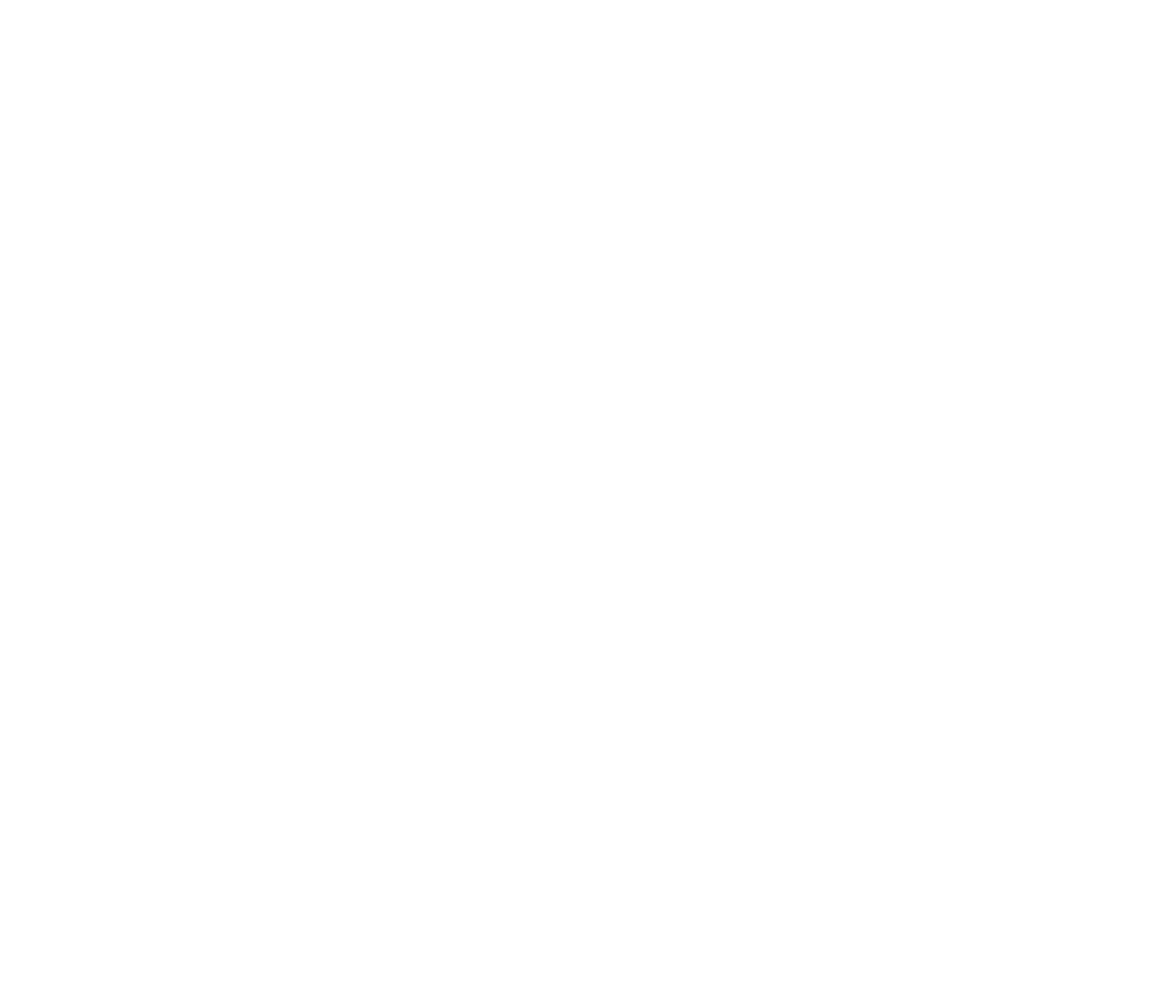
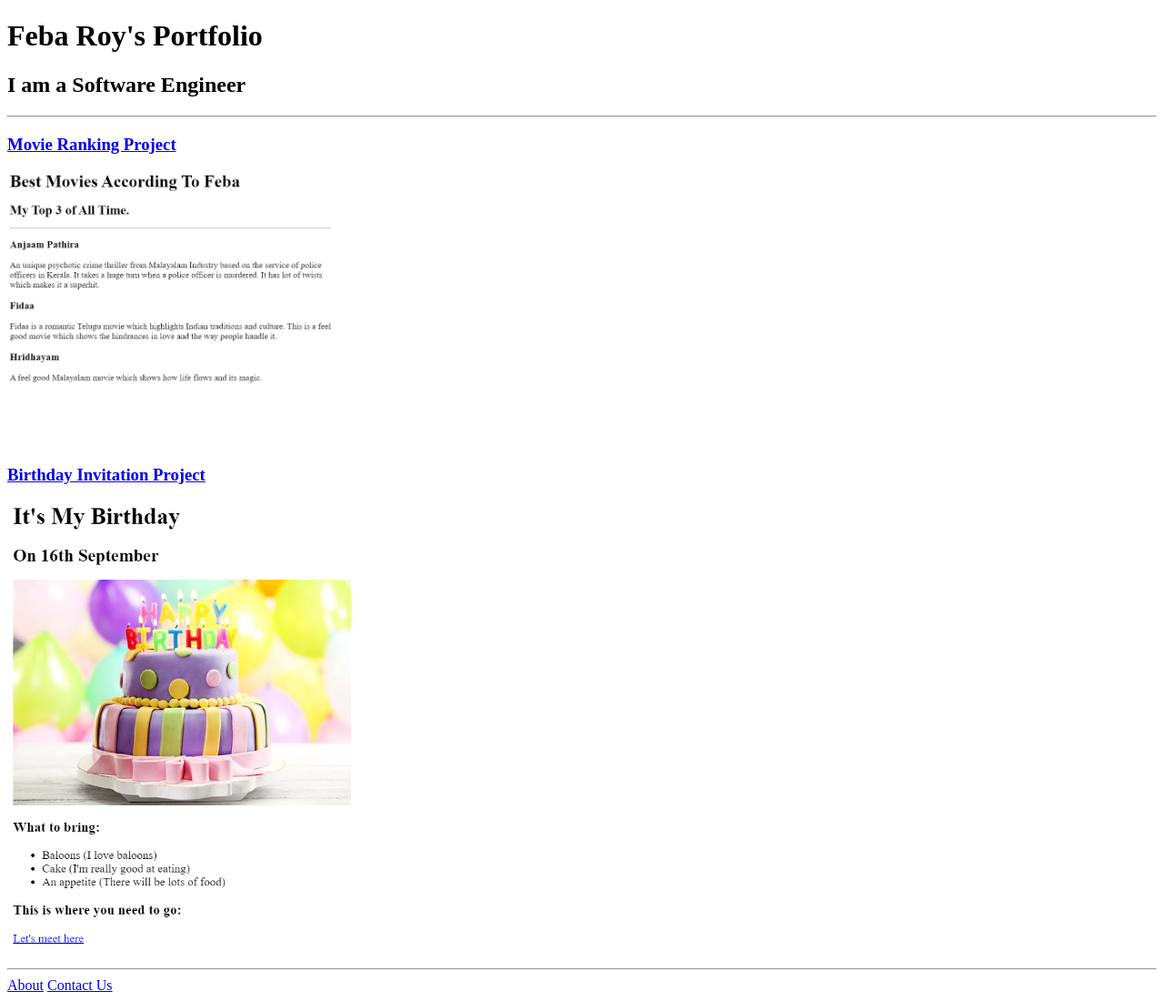
Before and after one commit to FebaRoy/HTML-Portfolio, a plain HTML site: page index.html in a window 1280 px wide. Shown: the whole page at 91% size. Before the commit the page ends 800 px from the top, so only its background shows below. Drawn offline with Linux system fonts and the light colour scheme.

Commit message:
Update index.html

```diff
--- a/index.html
+++ b/index.html
@@ -1,15 +1,20 @@
-<!-- TODO 1: Create the HTML Boilerplate -->
 
-<!-- TODO 2: Add Your previous projects' HTML into the public folder -->
-
-<!-- TODO 3: Take screenshots of your project previews and add the images to the images folder -->
-
-<!-- TODO 4: Add titles/subtitles etc. -->
-
-<!-- TODO 5: Add a link to the project pages -->
-
-<!-- TODO 6: Add images to show the project previews
-HINT for TODO 6: You can use the height attribute set to 200 to make the image smaller:
-https://developer.mozilla.org/en-US/docs/Web/HTML/Element/img#attr-height -->
-
-<!-- TODO 7: Add the Contact Me and About Me page links -->
+ <!DOCTYPE html>
+ <html>
+    <head>
+        <meta charset="UTF-8">
+        <title>My Portfolio</title>
+    </head>
+    <body>
+        <h1>Feba Roy's Portfolio</h1>
+        <h2>I am a Software Engineer</h2>
+        <hr/>
+        <h3><a href="./public/movie-ranking.html">Movie Ranking Project</a></h3>
+        <img src="./assets/images/Movie-ranking.png" height="300" alt="Movies ranked based on Feba's preferences"/>
+        <h3><a href="./public/birthday-invite.html">Birthday Invitation Project</a></h3>
+        <img src="./assets/images/Birthday-invite.png" height="500" alt="Birthday invitation card"/>
+        <hr/>
+        <a href="./public/about.html">About</a>
+        <a href="./public/contact.html">Contact Us</a>
+    </body>
+ </html>
```
